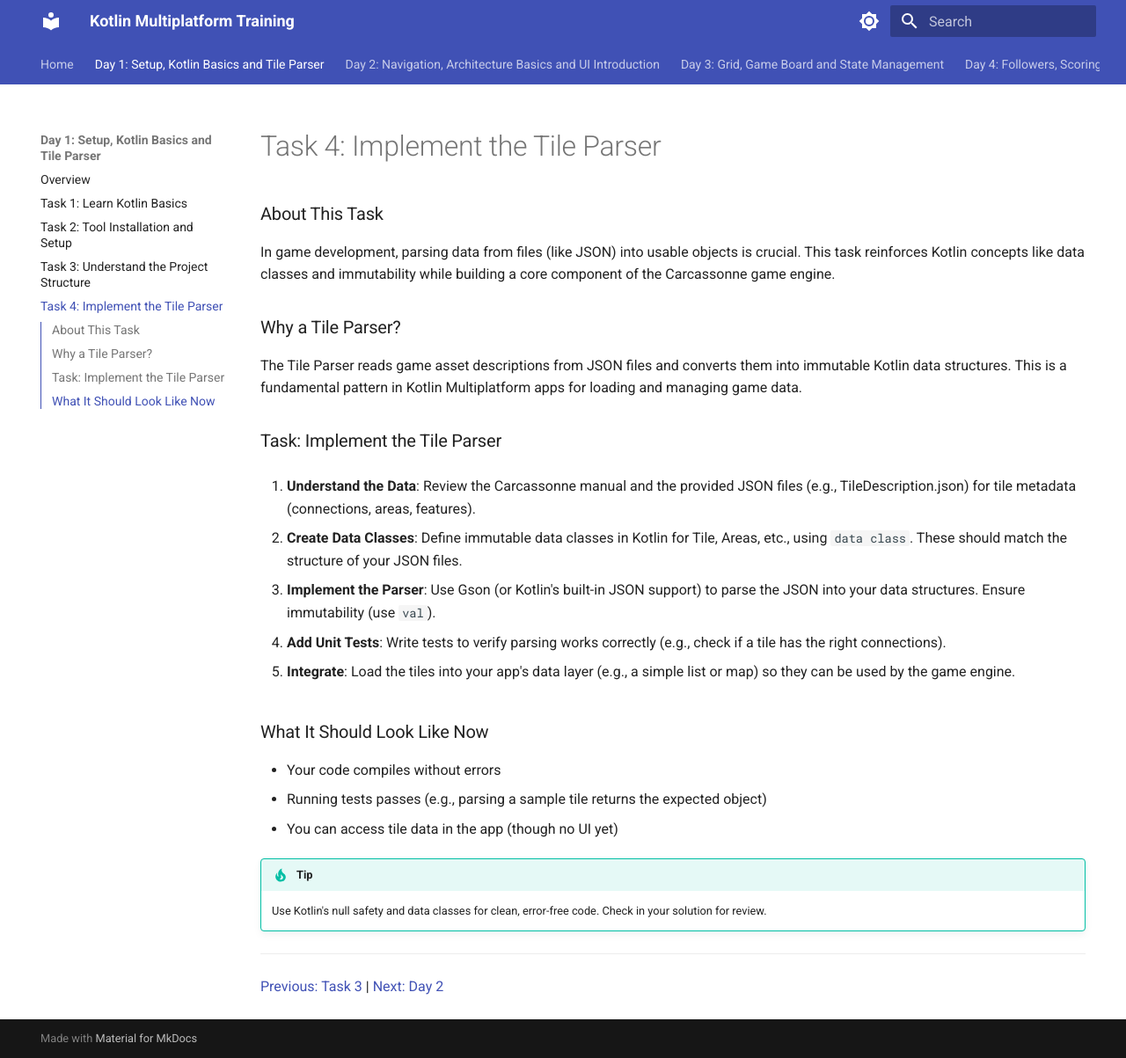
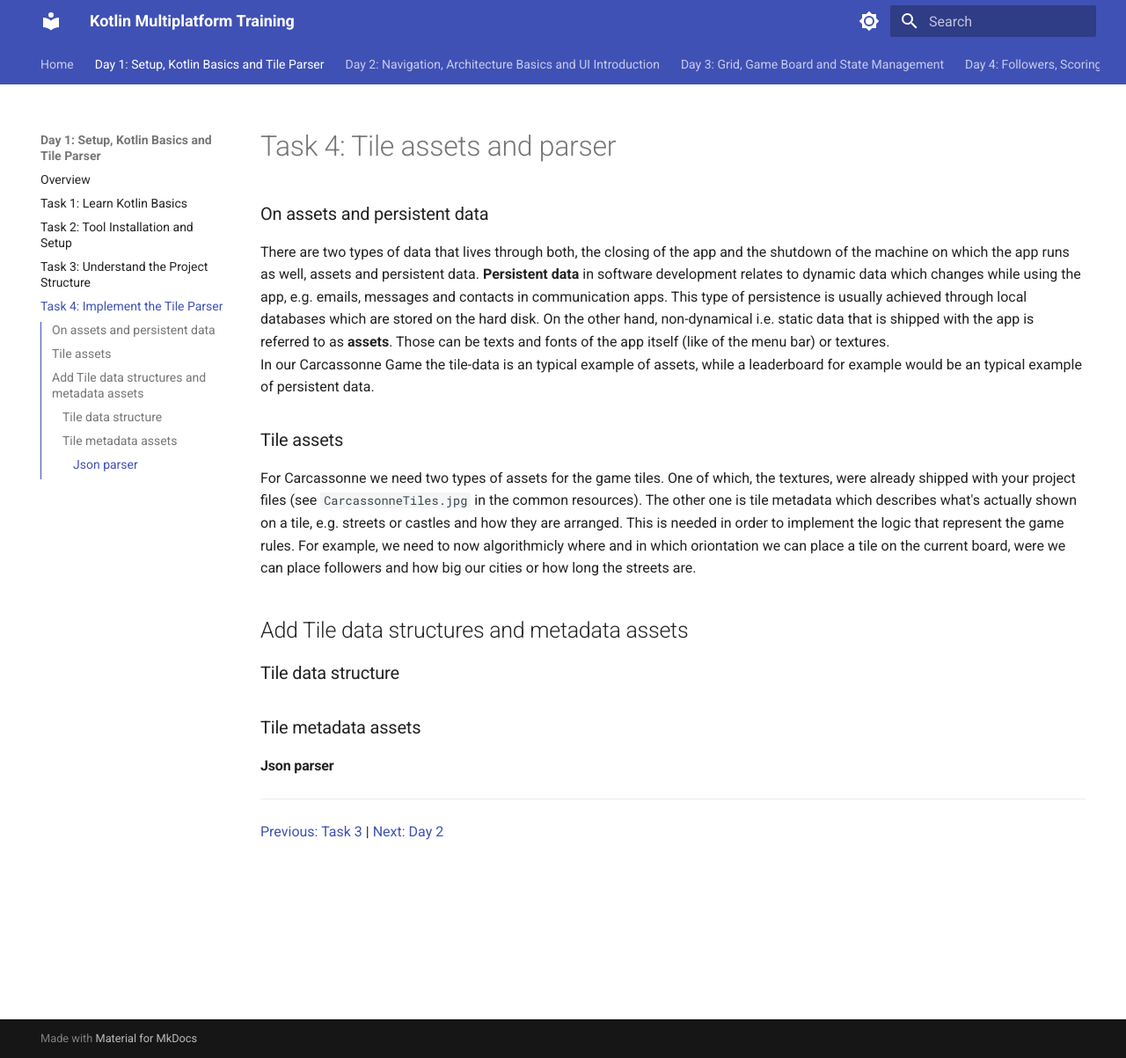
Before and after one commit to kirschkakao/Kotlin-Multiplatform-Training, an MkDocs documentation site: the page built from docs/day1/task4.md, in a window 1280 px wide and 1203 px high. Shown: the whole window at 88% size. Built offline with MkDocs 1.6.1 and Material for MkDocs 9.7.7, drawn with Linux system fonts in a browser that asks for light colours.

Commit message:
daily update

```diff
--- a/docs/day1/task4.md
+++ b/docs/day1/task4.md
@@ -1,29 +1,23 @@
-# Task 4: Implement the Tile Parser
+# Task 4: Tile assets and parser
 
-### About This Task
-In game development, parsing data from files (like JSON) into usable objects is crucial. This task reinforces Kotlin concepts like data classes and immutability while building a core component of the Carcassonne game engine.
+### On assets and persistent data
+There are two types of data that lives through both, the closing of the app and the shutdown of the machine on which the app runs as well, assets and persistent data.
+**Persistent data** in software development relates to dynamic data which changes while using the app, e.g. emails, messages and contacts in communication apps. This type of persistence is usually achieved through local databases which are stored on the hard disk.
+On the other hand, non-dynamical i.e. static data that is shipped with the app is referred to as **assets**. Those can be texts and fonts of the app itself (like of the menu bar) or textures.<br>
+In our Carcassonne Game the tile-data is an typical example of assets, while a leaderboard for example would be an typical example of persistent data.
 
-### Why a Tile Parser?
-The Tile Parser reads game asset descriptions from JSON files and converts them into immutable Kotlin data structures. This is a fundamental pattern in Kotlin Multiplatform apps for loading and managing game data.
+### Tile assets
+For Carcassonne we need two types of assets for the game tiles. One of which, the textures, were already shipped with your project files (see `CarcassonneTiles.jpg` in the common resources). The other one is tile metadata which describes what's actually shown on a tile, e.g. streets or castles and how they are arranged. This is needed in order to implement the logic that represent the game rules. For example, we need to now algorithmicly where and in which oriontation we can place a tile on the current board, were we can place followers and how big our cities or how long the streets are.
 
-### Task: Implement the Tile Parser
-1. **Understand the Data**: Review the Carcassonne manual and the provided JSON files (e.g., TileDescription.json) for tile metadata (connections, areas, features).
+## Add Tile data structures and metadata assets
 
-2. **Create Data Classes**: Define immutable data classes in Kotlin for Tile, Areas, etc., using `data class`. These should match the structure of your JSON files.
+### Tile data structure
 
-3. **Implement the Parser**: Use Gson (or Kotlin's built-in JSON support) to parse the JSON into your data structures. Ensure immutability (use `val`).
+### Tile metadata assets
 
-4. **Add Unit Tests**: Write tests to verify parsing works correctly (e.g., check if a tile has the right connections).
+#### Json parser
 
-5. **Integrate**: Load the tiles into your app's data layer (e.g., a simple list or map) so they can be used by the game engine.
 
-### What It Should Look Like Now
-- Your code compiles without errors
-- Running tests passes (e.g., parsing a sample tile returns the expected object)
-- You can access tile data in the app (though no UI yet)
-
-!!! tip
-    Use Kotlin's null safety and data classes for clean, error-free code. Check in your solution for review.
 
 ---
 
```
Also changed, not shown: docs/day1/index.md (+3 -5 lines), docs/day1/task1.md (+3 -7 lines), docs/day1/task2.md (+2 -2 lines), docs/day1/task3.md (+8 -5 lines), docs/index.md (+10 -0 lines).
